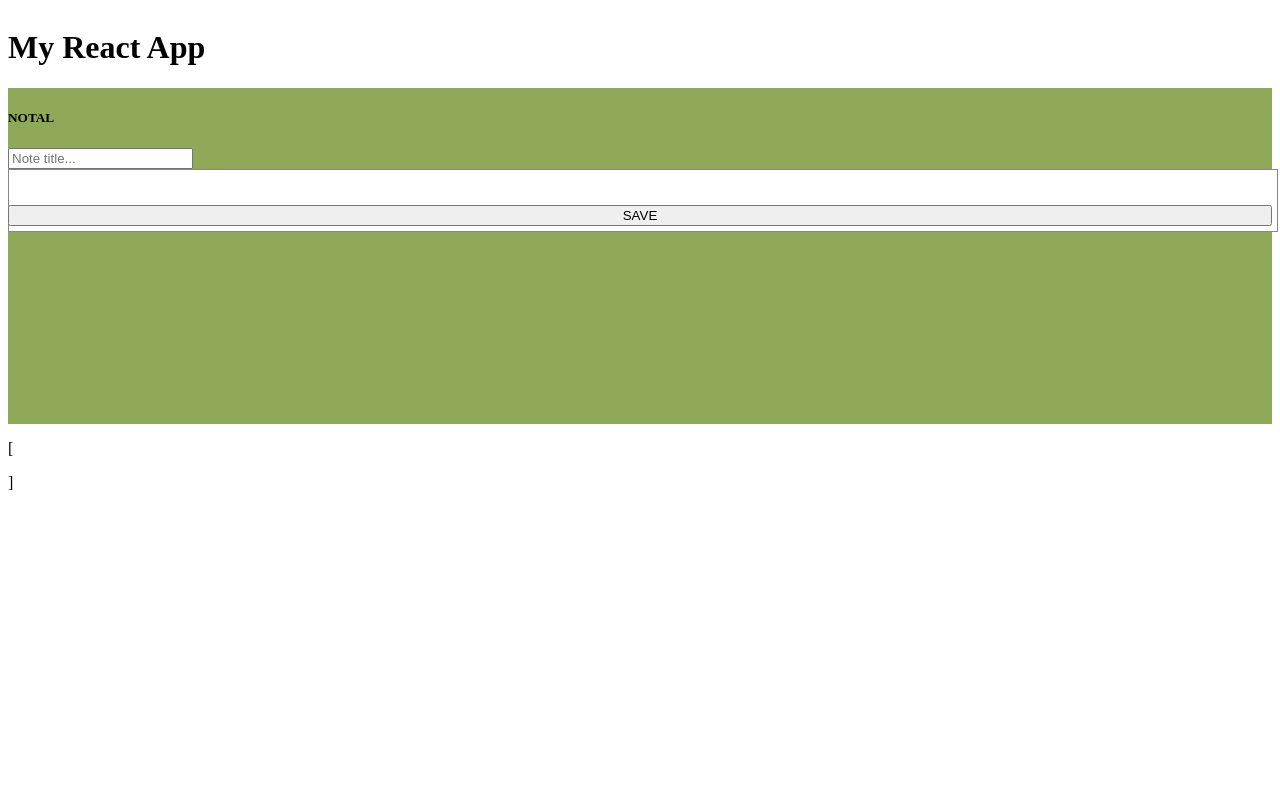
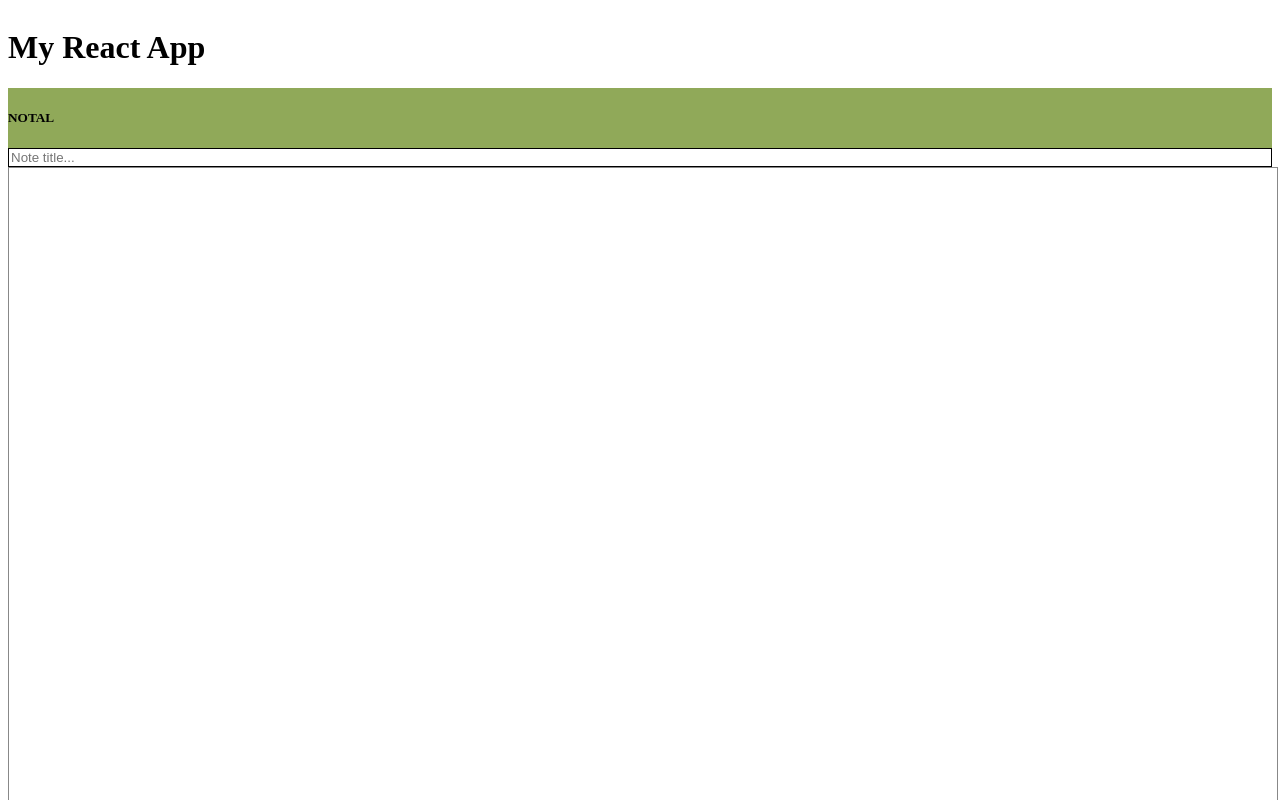
Before and after one commit to GyulizH/notAl, a React app: page / in a window 1280 px wide. Shown: the top 800 px of the page. Built offline with nearby package versions, Linux system fonts and the light colour scheme.

Commit message:
css update on editor component

```diff
--- a/src/components/App.js
+++ b/src/components/App.js
@@ -6,7 +6,7 @@ class App extends React.Component{
     render() {
        return (
            <div style={{width:'100%',
-               height:'500px',
+               height:'1000px',
                display:'flex',
                flexDirection:'column'
            }}>
--- a/src/components/Editor/EmptyEditor.js
+++ b/src/components/Editor/EmptyEditor.js
@@ -1,6 +1,6 @@
 import React from 'react'
 import {connect} from 'react-redux'
-import {EmptyEditorWrapper,TextArea} from "./EmptyEditor.sc";
+import {EditorWrapper,TextArea, EditorFrom,EditorInput} from "./EmptyEditor.sc";
 import {addNote} from "../../redux/notelist/action";
 
 class EmptyEditor extends React.Component {
@@ -32,10 +32,10 @@ class EmptyEditor extends React.Component {
     }
     render() {
         return (
-            <EmptyEditorWrapper>
+            <EditorWrapper>
                 <h5>NOTAL</h5>
-                <form>
-                    <input
+                <EditorFrom>
+                    <EditorInput
                         placeholder='Note title...'
                         value={this.state.noteTitle ? this.state.noteTitle : ''}
                         onChange={this.handleInputChange}
@@ -44,9 +44,9 @@ class EmptyEditor extends React.Component {
                     onChange={this.handleTextChange}
                     value={this.state.noteText}
                 />
-                </form>
+                </EditorFrom>
                   <button onClick={this.saveNote}>SAVE</button>
-            </EmptyEditorWrapper>
+            </EditorWrapper>
         )
     }
 }
--- a/src/components/Editor/EmptyEditor.sc.js
+++ b/src/components/Editor/EmptyEditor.sc.js
@@ -1,6 +1,6 @@
 import styled from 'styled-components';
 
-export const EmptyEditorWrapper = styled.div`
+export const EditorWrapper = styled.div`
        display:flex;
        flex-direction:column;
        width:100%;
@@ -9,6 +9,18 @@ export const EmptyEditorWrapper = styled.div`
        background-color: #90a959;
     `;
 
+export const EditorFrom = styled.form`
+       display:flex;
+       flex-direction:column;
+       width:100%;
+       height:100%;
+       outline: none;
+`;
+
+export const EditorInput = styled.input`
+      outline: none;
+      border: 1px solid black;
+`;
 export const TextArea = styled.textarea`
        display:flex;
        flex-direction:column;
```
